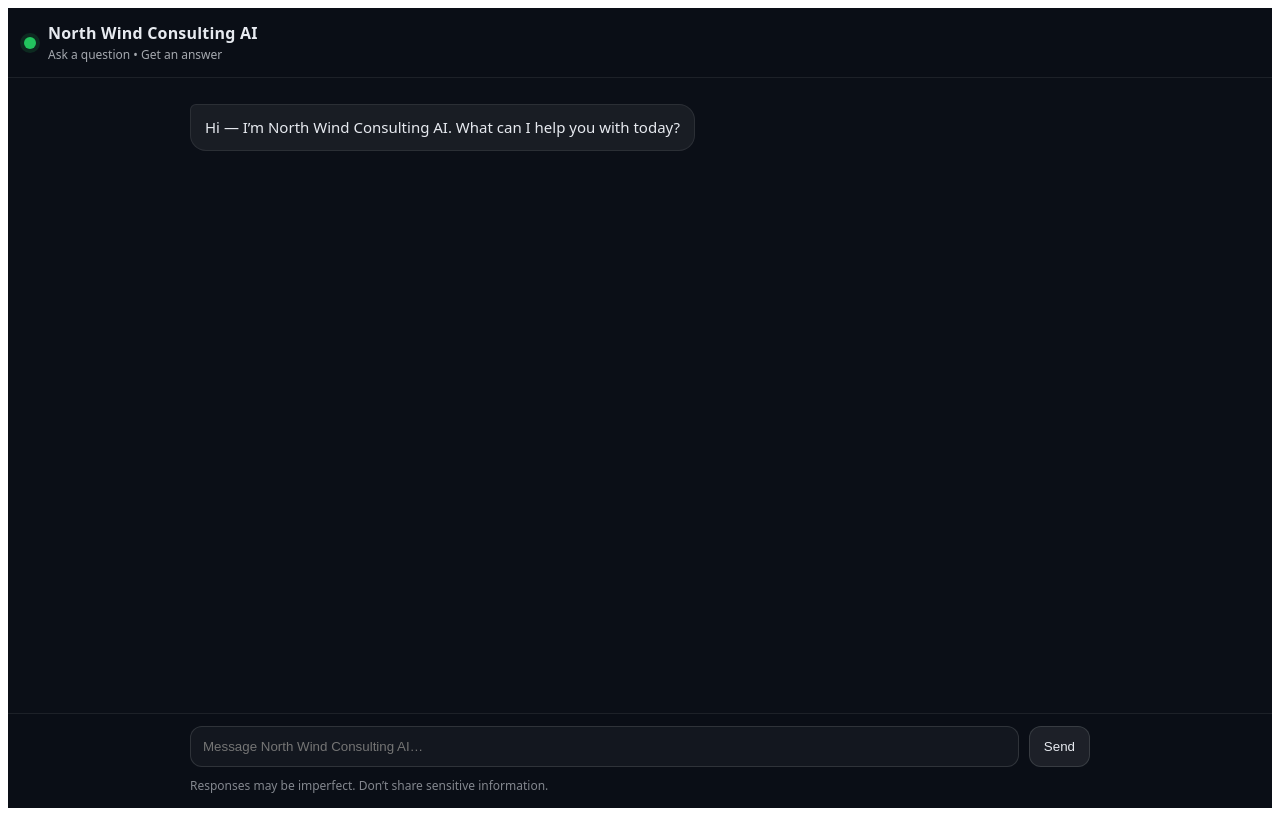
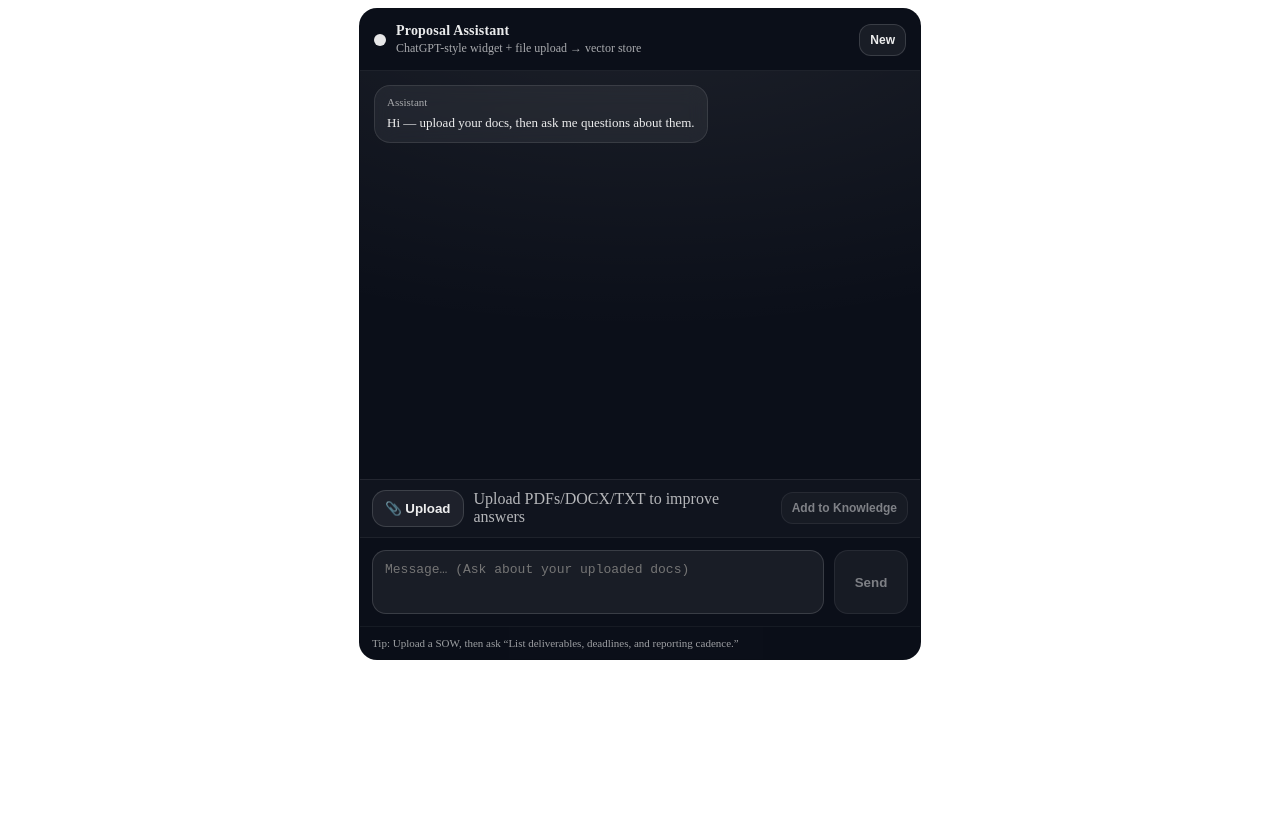
Before and after one commit to antelnick-ops/silver-octo-fishstick, a Next.js app: page / in a window 1280 px wide. Built offline with nearby package versions, Linux system fonts and the light colour scheme.

Commit message:
Update page.tsx

```diff
--- a/app/page.tsx
+++ b/app/page.tsx
@@ -1,68 +1,178 @@
 "use client";
 
-import { useEffect, useRef, useState } from "react";
+import React, { useEffect, useMemo, useRef, useState } from "react";
 
-type Msg = { role: "user" | "assistant"; content: string };
+type ChatMessage = {
+  id: string;
+  role: "user" | "assistant" | "system";
+  text: string;
+  ts: number;
+};
 
-export default function Home() {
-  const [messages, setMessages] = useState<Msg[]>([
+type UploadResult =
+  | {
+      ok: true;
+      vector_store_id: string;
+      uploaded_file_ids: string[];
+      file_batch_id: string;
+      status: string;
+    }
+  | { error: string; details?: string; allowed?: string[] };
+
+function uid() {
+  return Math.random().toString(16).slice(2) + Date.now().toString(16);
+}
+
+export default function ChatLikeWidget() {
+  const [messages, setMessages] = useState<ChatMessage[]>([
     {
+      id: uid(),
       role: "assistant",
-      content: "Hi — I’m North Wind Consulting AI. What can I help you with today?",
+      text: "Hi — upload your docs, then ask me questions about them.",
+      ts: Date.now(),
     },
   ]);
   const [input, setInput] = useState("");
-  const [loading, setLoading] = useState(false);
+  const [sending, setSending] = useState(false);
 
-  const bottomRef = useRef<HTMLDivElement | null>(null);
+  const [files, setFiles] = useState<File[]>([]);
+  const [uploading, setUploading] = useState(false);
+  const [uploadInfo, setUploadInfo] = useState<string>("");
+
+  const listRef = useRef<HTMLDivElement | null>(null);
+  const fileInputRef = useRef<HTMLInputElement | null>(null);
+
+  const canSend = useMemo(() => input.trim().length > 0 && !sending, [input, sending]);
 
   useEffect(() => {
-    bottomRef.current?.scrollIntoView({ behavior: "smooth" });
-  }, [messages, loading]);
+    // auto-scroll to bottom
+    listRef.current?.scrollTo({ top: listRef.current.scrollHeight, behavior: "smooth" });
+  }, [messages.length]);
 
-  async function send() {
+  function push(role: ChatMessage["role"], text: string) {
+    setMessages((m) => [...m, { id: uid(), role, text, ts: Date.now() }]);
+  }
+
+  async function sendMessage() {
     const text = input.trim();
-    if (!text || loading) return;
+    if (!text || sending) return;
 
+    push("user", text);
     setInput("");
-    const nextMessages: Msg[] = [...messages, { role: "user", content: text }];
-    setMessages(nextMessages);
-    setLoading(true);
+    setSending(true);
 
     try {
       const res = await fetch("/api/chat", {
         method: "POST",
         headers: { "Content-Type": "application/json" },
-        // send the latest user message; you can later send full history if you want
+        // Adjust payload to match your backend (this is the common simple format)
         body: JSON.stringify({ message: text }),
       });
 
       const data = await res.json();
-      setMessages([...nextMessages, { role: "assistant", content: data.reply || "…" }]);
-    } catch {
-      setMessages([
-        ...nextMessages,
-        { role: "assistant", content: "Sorry — something went wrong. Try again." },
-      ]);
+
+      if (!res.ok) {
+        push("system", `Error: ${data?.error ?? "Request failed"}`);
+        return;
+      }
+
+      // supports either { reply } or { answer } (depending on your route)
+      const reply = data?.reply ?? data?.answer ?? JSON.stringify(data);
+      push("assistant", reply);
+    } catch (e: any) {
+      push("system", `Network error: ${e?.message ?? String(e)}`);
     } finally {
-      setLoading(false);
+      setSending(false);
+    }
+  }
+
+  function onPickFiles(e: React.ChangeEvent<HTMLInputElement>) {
+    const picked = Array.from(e.target.files ?? []);
+    if (!picked.length) return;
+    setFiles(picked);
+    setUploadInfo("");
+  }
+
+  async function uploadFiles() {
+    if (!files.length || uploading) return;
+
+    setUploading(true);
+    setUploadInfo("");
+
+    try {
+      const fd = new FormData();
+      for (const f of files) fd.append("files", f);
+
+      const res = await fetch("/api/upload", {
+        method: "POST",
+        body: fd,
+      });
+
+      const data = (await res.json()) as UploadResult;
+
+      if (!res.ok) {
+        setUploadInfo(`Upload failed: ${(data as any)?.error ?? "Unknown error"}`);
+        return;
+      }
+
+      setUploadInfo(
+        `Uploaded ${data.uploaded_file_ids.length} file(s). Indexing status: ${data.status}`
+      );
+      push(
+        "system",
+        `📎 Uploaded ${files.length} file(s) to knowledge base. You can ask questions now.`
+      );
+
+      // clear selection
+      setFiles([]);
+      if (fileInputRef.current) fileInputRef.current.value = "";
+    } catch (e: any) {
+      setUploadInfo(`Upload error: ${e?.message ?? String(e)}`);
+    } finally {
+      setUploading(false);
     }
   }
 
   return (
     <div style={styles.shell}>
-      <header style={styles.header}>
-        <div style={styles.brandDot} />
+      {/* Header */}
+      <div style={styles.header}>
+        <div style={styles.brand}>
+          <div style={styles.dot} />
           <div>
-          <div style={styles.title}>North Wind Consulting AI</div>
-          <div style={styles.subtitle}>Ask a question • Get an answer</div>
+            <div style={styles.title}>Proposal Assistant</div>
+            <div style={styles.subtitle}>
+              ChatGPT-style widget + file upload → vector store
             </div>
-      </header>
+          </div>
+        </div>
 
-      <main style={styles.chat}>
-        {messages.map((m, idx) => (
+        <button
+          style={styles.smallBtn}
+          onClick={() => {
+            setMessages([
+              {
+                id: uid(),
+                role: "assistant",
+                text: "New session started. Upload docs, then ask me anything.",
+                ts: Date.now(),
+              },
+            ]);
+            setUploadInfo("");
+            setFiles([]);
+            setInput("");
+          }}
+          title="New chat"
+        >
+          New
+        </button>
+      </div>
+
+      {/* Messages */}
+      <div ref={listRef} style={styles.chat}>
+        {messages.map((m) => (
           <div
-            key={idx}
+            key={m.id}
             style={{
               ...styles.row,
               justifyContent: m.role === "user" ? "flex-end" : "flex-start",
@@ -71,142 +181,250 @@ export default function Home() {
             <div
               style={{
                 ...styles.bubble,
-                ...(m.role === "user" ? styles.userBubble : styles.assistantBubble),
+                ...(m.role === "user"
+                  ? styles.userBubble
+                  : m.role === "assistant"
+                  ? styles.assistantBubble
+                  : styles.systemBubble),
               }}
             >
-              {m.content}
+              <div style={styles.bubbleRole}>
+                {m.role === "user" ? "You" : m.role === "assistant" ? "Assistant" : "System"}
+              </div>
+              <div style={styles.bubbleText}>{m.text}</div>
             </div>
           </div>
         ))}
+      </div>
 
-        {loading && (
-          <div style={{ ...styles.row, justifyContent: "flex-start" }}>
-            <div style={{ ...styles.bubble, ...styles.assistantBubble, opacity: 0.8 }}>
-              Typing…
+      {/* Upload strip */}
+      <div style={styles.uploadStrip}>
+        <input
+          ref={fileInputRef}
+          type="file"
+          multiple
+          onChange={onPickFiles}
+          style={{ display: "none" }}
+          accept=".pdf,.docx,.txt,application/pdf,text/plain,application/vnd.openxmlformats-officedocument.wordprocessingml.document"
+        />
+
+        <button
+          style={styles.uploadBtn}
+          onClick={() => fileInputRef.current?.click()}
+          disabled={uploading}
+          title="Add documents to the knowledge base"
+        >
+          📎 Upload
+        </button>
+
+        <div style={styles.uploadMeta}>
+          <div style={styles.uploadFiles}>
+            {files.length ? (
+              <>
+                <span style={styles.pill}>{files.length} selected</span>
+                <span style={styles.filesPreview}>
+                  {files.slice(0, 2).map((f) => f.name).join(", ")}
+                  {files.length > 2 ? ` (+${files.length - 2} more)` : ""}
+                </span>
+              </>
+            ) : (
+              <span style={{ opacity: 0.75 }}>
+                Upload PDFs/DOCX/TXT to improve answers
+              </span>
+            )}
+          </div>
+
+          <div style={styles.uploadActions}>
+            <button
+              style={{
+                ...styles.smallBtn,
+                opacity: files.length ? 1 : 0.5,
+                cursor: files.length ? "pointer" : "not-allowed",
+              }}
+              onClick={uploadFiles}
+              disabled={!files.length || uploading}
+              title="Send selected files to the vector store"
+            >
+              {uploading ? "Uploading…" : "Add to Knowledge"}
+            </button>
           </div>
         </div>
-        )}
+      </div>
 
-        <div ref={bottomRef} />
-      </main>
+      {uploadInfo ? <div style={styles.uploadInfo}>{uploadInfo}</div> : null}
 
-      <footer style={styles.footer}>
-        <div style={styles.inputWrap}>
-          <input
+      {/* Composer */}
+      <div style={styles.composer}>
+        <textarea
+          style={styles.textarea}
+          placeholder="Message… (Ask about your uploaded docs)"
           value={input}
           onChange={(e) => setInput(e.target.value)}
-            placeholder="Message North Wind Consulting AI…"
-            style={styles.input}
+          rows={1}
           onKeyDown={(e) => {
-              if (e.key === "Enter") send();
+            // Enter sends, Shift+Enter new line
+            if (e.key === "Enter" && !e.shiftKey) {
+              e.preventDefault();
+              sendMessage();
+            }
           }}
         />
-          <button onClick={send} disabled={loading || !input.trim()} style={styles.button}>
-            Send
+        <button
+          style={{
+            ...styles.sendBtn,
+            opacity: canSend ? 1 : 0.5,
+            cursor: canSend ? "pointer" : "not-allowed",
+          }}
+          onClick={sendMessage}
+          disabled={!canSend}
+          title="Send message"
+        >
+          {sending ? "…" : "Send"}
         </button>
       </div>
-        <div style={styles.disclaimer}>
-          Responses may be imperfect. Don’t share sensitive information.
+
+      <div style={styles.footer}>
+        Tip: Upload a SOW, then ask “List deliverables, deadlines, and reporting cadence.”
       </div>
-      </footer>
     </div>
   );
 }
 
+/** Minimal “ChatGPT-ish” styling without external libraries */
 const styles: Record<string, React.CSSProperties> = {
   shell: {
     height: "100vh",
+    maxHeight: 650,
+    width: "100%",
+    maxWidth: 560,
+    margin: "0 auto",
+    border: "1px solid rgba(0,0,0,0.08)",
+    borderRadius: 18,
+    overflow: "hidden",
+    background: "#0b0f19",
+    color: "rgba(255,255,255,0.92)",
     display: "flex",
     flexDirection: "column",
-    fontFamily:
-      'ui-sans-serif, system-ui, -apple-system, Segoe UI, Roboto, Helvetica, Arial, "Apple Color Emoji","Segoe UI Emoji"',
-    background: "#0b0f17",
-    color: "#e7eaf0",
   },
   header: {
+    padding: "14px 14px",
     display: "flex",
-    gap: 12,
     alignItems: "center",
-    padding: "14px 16px",
+    justifyContent: "space-between",
     borderBottom: "1px solid rgba(255,255,255,0.08)",
-    background: "rgba(11,15,23,0.9)",
-    backdropFilter: "blur(10px)",
-    position: "sticky",
-    top: 0,
-    zIndex: 10,
+    background: "#0b0f19",
   },
-  brandDot: {
+  brand: { display: "flex", alignItems: "center", gap: 10 },
+  dot: {
     width: 12,
     height: 12,
     borderRadius: 999,
-    background: "#22c55e",
-    boxShadow: "0 0 0 4px rgba(34,197,94,0.15)",
+    background: "rgba(255,255,255,0.9)",
   },
-  title: { fontWeight: 700, letterSpacing: 0.2 },
+  title: { fontWeight: 700, fontSize: 14, letterSpacing: 0.2 },
   subtitle: { fontSize: 12, opacity: 0.7, marginTop: 2 },
-
   chat: {
     flex: 1,
+    padding: 14,
     overflowY: "auto",
-    padding: "18px 14px 24px",
-    maxWidth: 900,
-    width: "100%",
-    margin: "0 auto",
+    background:
+      "radial-gradient(1200px 600px at 50% -100px, rgba(255,255,255,0.08), transparent 60%), #0b0f19",
   },
-  row: { display: "flex", padding: "8px 0" },
+  row: { display: "flex", marginBottom: 12 },
   bubble: {
-    maxWidth: "80%",
-    padding: "12px 14px",
+    maxWidth: "86%",
     borderRadius: 16,
-    lineHeight: 1.4,
-    whiteSpace: "pre-wrap",
-    wordBreak: "break-word",
-    fontSize: 15,
-  },
-  assistantBubble: {
-    background: "rgba(255,255,255,0.06)",
-    border: "1px solid rgba(255,255,255,0.08)",
-    borderTopLeftRadius: 6,
-  },
-  userBubble: {
-    background: "rgba(34,197,94,0.18)",
-    border: "1px solid rgba(34,197,94,0.25)",
-    borderTopRightRadius: 6,
-  },
-
-  footer: {
-    borderTop: "1px solid rgba(255,255,255,0.08)",
-    padding: "12px 12px 14px",
-    background: "rgba(11,15,23,0.9)",
+    padding: "10px 12px",
+    border: "1px solid rgba(255,255,255,0.10)",
     backdropFilter: "blur(10px)",
   },
-  inputWrap: {
+  userBubble: { background: "rgba(255,255,255,0.10)" },
+  assistantBubble: { background: "rgba(255,255,255,0.06)" },
+  systemBubble: { background: "rgba(255,255,255,0.03)", opacity: 0.9 },
+  bubbleRole: { fontSize: 11, opacity: 0.65, marginBottom: 6 },
+  bubbleText: { whiteSpace: "pre-wrap", lineHeight: 1.35, fontSize: 13 },
+  composer: {
+    padding: 12,
     display: "flex",
     gap: 10,
-    maxWidth: 900,
-    margin: "0 auto",
+    borderTop: "1px solid rgba(255,255,255,0.08)",
+    background: "#0b0f19",
   },
-  input: {
+  textarea: {
     flex: 1,
-    padding: "12px 12px",
+    resize: "none",
+    borderRadius: 14,
+    border: "1px solid rgba(255,255,255,0.14)",
+    background: "rgba(255,255,255,0.06)",
+    color: "rgba(255,255,255,0.92)",
+    padding: "10px 12px",
+    outline: "none",
+    fontSize: 13,
+    lineHeight: 1.35,
+    minHeight: 42,
+    maxHeight: 120,
+  },
+  sendBtn: {
+    padding: "10px 14px",
+    borderRadius: 14,
+    border: "1px solid rgba(255,255,255,0.14)",
+    background: "rgba(255,255,255,0.10)",
+    color: "rgba(255,255,255,0.92)",
+    fontWeight: 700,
+    minWidth: 74,
+  },
+  uploadStrip: {
+    padding: "10px 12px",
+    display: "flex",
+    gap: 10,
+    alignItems: "flex-start",
+    borderTop: "1px solid rgba(255,255,255,0.08)",
+    background: "rgba(255,255,255,0.02)",
+  },
+  uploadBtn: {
+    padding: "10px 12px",
+    borderRadius: 14,
+    border: "1px solid rgba(255,255,255,0.14)",
+    background: "rgba(255,255,255,0.06)",
+    color: "rgba(255,255,255,0.92)",
+    fontWeight: 700,
+    cursor: "pointer",
+    whiteSpace: "nowrap",
+  },
+  uploadMeta: { flex: 1, display: "flex", justifyContent: "space-between", gap: 10 },
+  uploadFiles: { display: "flex", alignItems: "center", gap: 8, minHeight: 22 },
+  filesPreview: { fontSize: 12, opacity: 0.8, overflow: "hidden", textOverflow: "ellipsis" },
+  pill: {
+    fontSize: 11,
+    padding: "3px 8px",
+    borderRadius: 999,
+    border: "1px solid rgba(255,255,255,0.14)",
+    background: "rgba(255,255,255,0.06)",
+  },
+  uploadActions: { display: "flex", alignItems: "center" },
+  uploadInfo: {
+    padding: "8px 12px",
+    fontSize: 12,
+    opacity: 0.85,
+    borderTop: "1px solid rgba(255,255,255,0.08)",
+    background: "rgba(255,255,255,0.02)",
+  },
+  smallBtn: {
+    padding: "8px 10px",
     borderRadius: 12,
-    border: "1px solid rgba(255,255,255,0.12)",
-    background: "rgba(255,255,255,0.04)",
-    color: "#e7eaf0",
-    outline: "none",
+    border: "1px solid rgba(255,255,255,0.14)",
+    background: "rgba(255,255,255,0.06)",
+    color: "rgba(255,255,255,0.92)",
+    cursor: "pointer",
+    fontSize: 12,
+    fontWeight: 700,
+    whiteSpace: "nowrap",
   },
-  button: {
-    padding: "12px 14px",
-    borderRadius: 12,
-    border: "1px solid rgba(255,255,255,0.12)",
-    background: "rgba(255,255,255,0.08)",
-    color: "#e7eaf0",
-    cursor: "pointer",
-  },
-  disclaimer: {
-    maxWidth: 900,
-    margin: "10px auto 0",
-    fontSize: 12,
-    opacity: 0.55,
+  footer: {
+    padding: "10px 12px",
+    fontSize: 11,
+    opacity: 0.65,
+    borderTop: "1px solid rgba(255,255,255,0.08)",
+    background: "#0b0f19",
   },
 };
```
Lines whose indentation alone changed are shown as unchanged.
